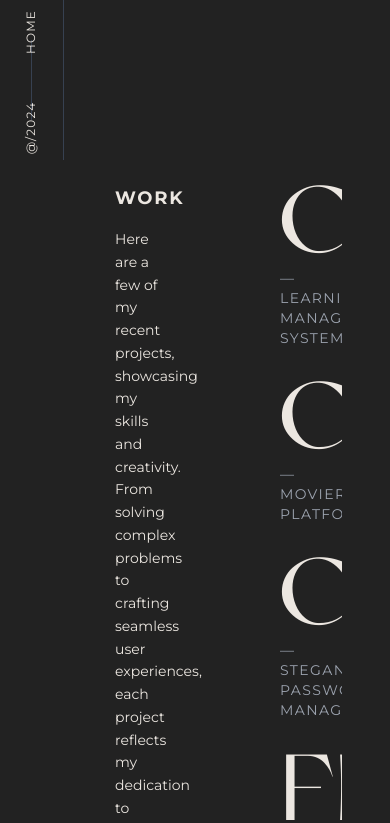
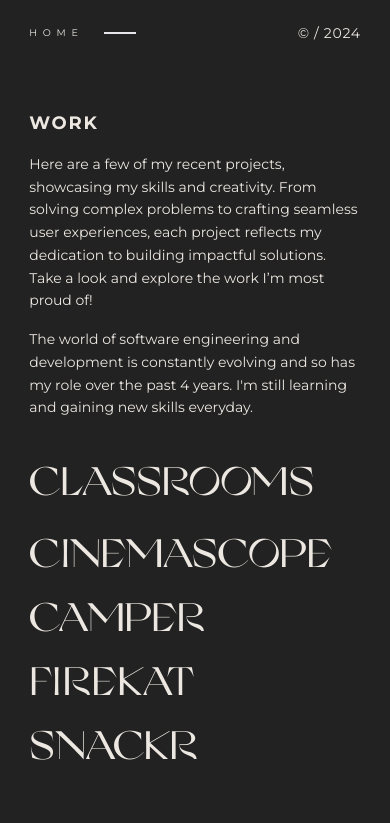
Before and after one commit to Damndaniel241/portfolio, a Vue app: page /work in a window 390 px wide. Shown: the top 823 px of the page. Built offline with nearby package versions, Linux system fonts and the light colour scheme.

Commit message:
changed article page

```diff
--- a/src/views/WorkView.vue
+++ b/src/views/WorkView.vue
@@ -6,7 +6,7 @@ const currentYear = new Date().getFullYear();
 <template>
 
   <!-- desktop view -->
-    <div class=" lg:flex h-screen bg-[#222222] text-[#ece7e1] ">
+    <div class=" lg:flex hidden h-screen bg-[#222222] text-[#ece7e1] ">
   <!-- Sidebar -->
   <div class="w-[4rem] flex flex-col justify-between py-6 items-center border-r border-gray-700">
     <RouterLink
```
